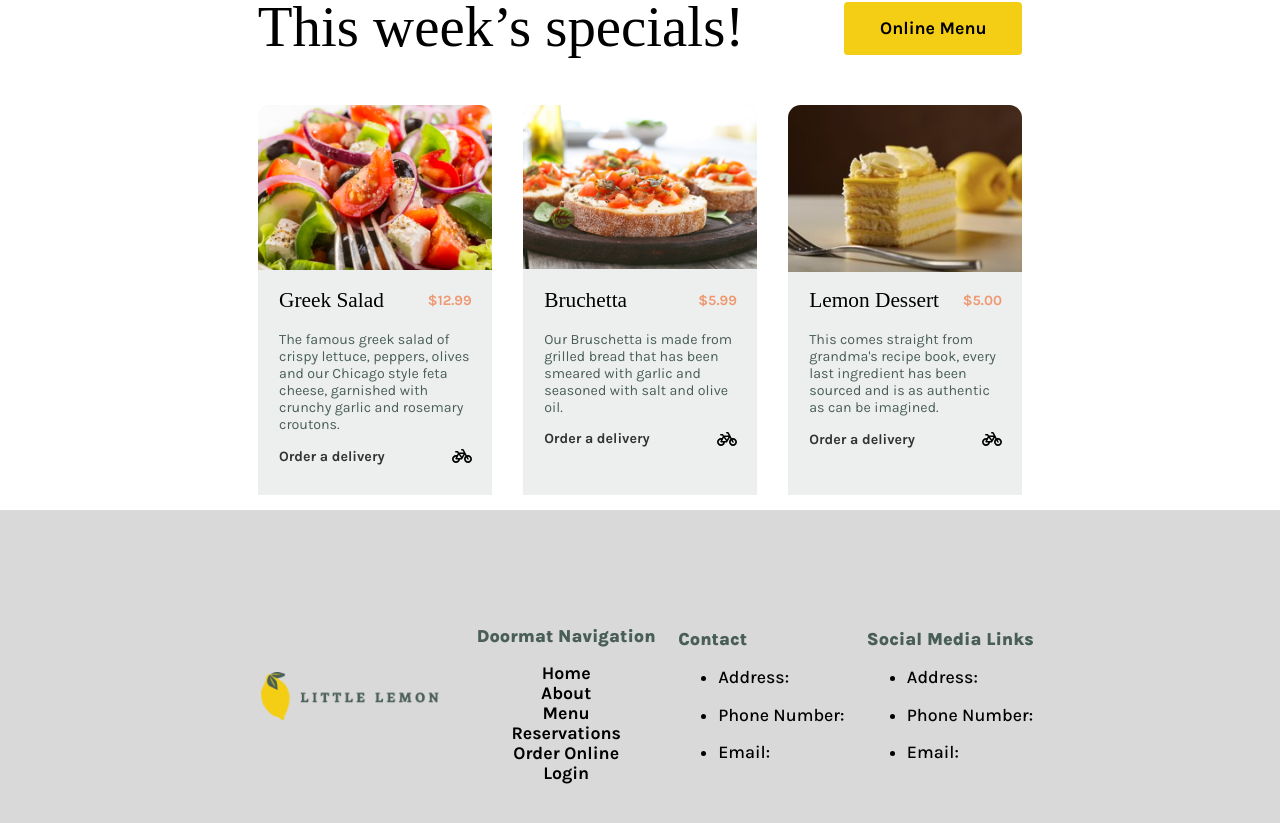
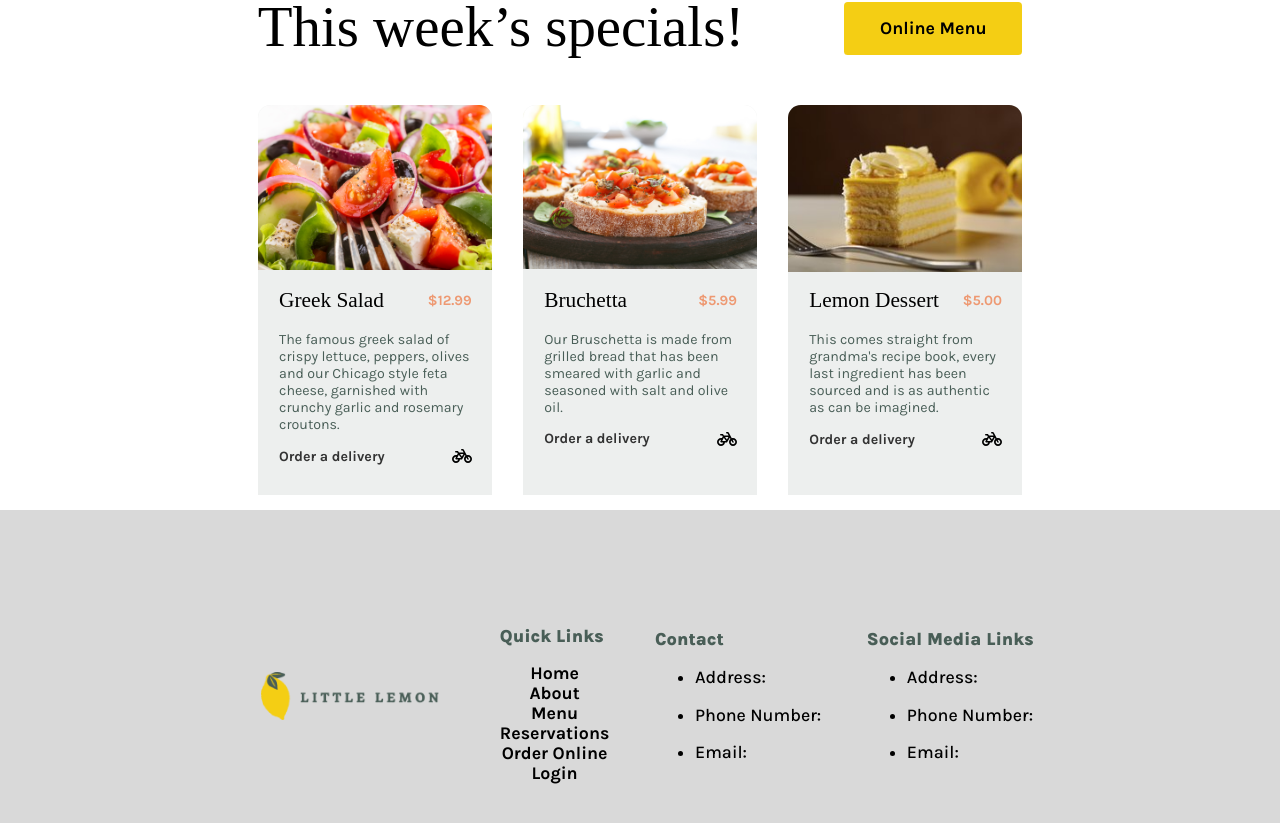
Before and after one commit to ProvidedPlay/Little-Lemon-Capstone-Project, a React (Create React App) app: page / in a window 1280 px wide. Shown: the part 541-1364 px from the top of the page. Built offline with nearby package versions, Linux system fonts and the light colour scheme; a web font is replaced by a local one.

Commit message:
Edited the footer page

```diff
--- a/src/components/Footer.js
+++ b/src/components/Footer.js
@@ -7,7 +7,7 @@ const Footer = () => {
         <footer className="footerPanel">
             <img className="Logo" src="LittleLemonLogo.png" alt="Logo"/>
             <section>
-                <p className="sectionTitleText">Doormat Navigation</p>
+                <p className="sectionTitleText">Quick Links</p>
                 <Nav/>
             </section>
             <section>
```
